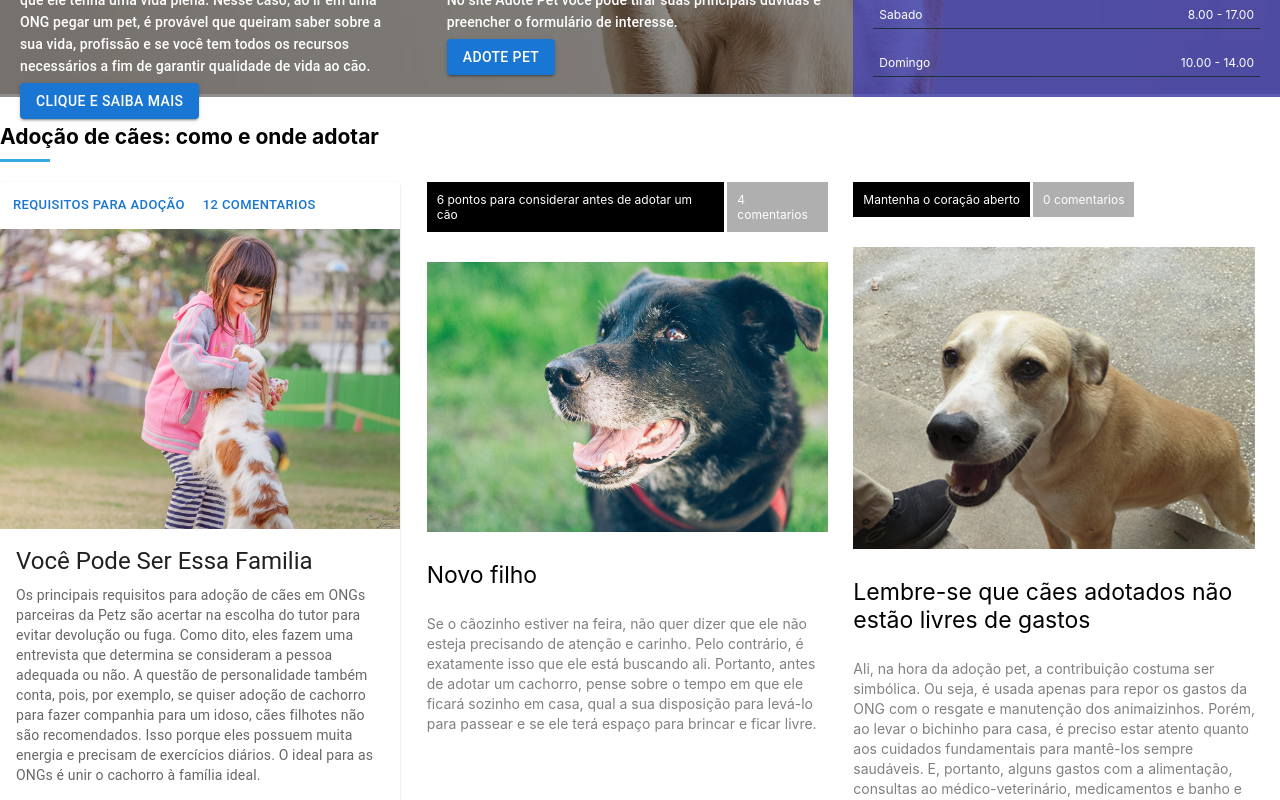
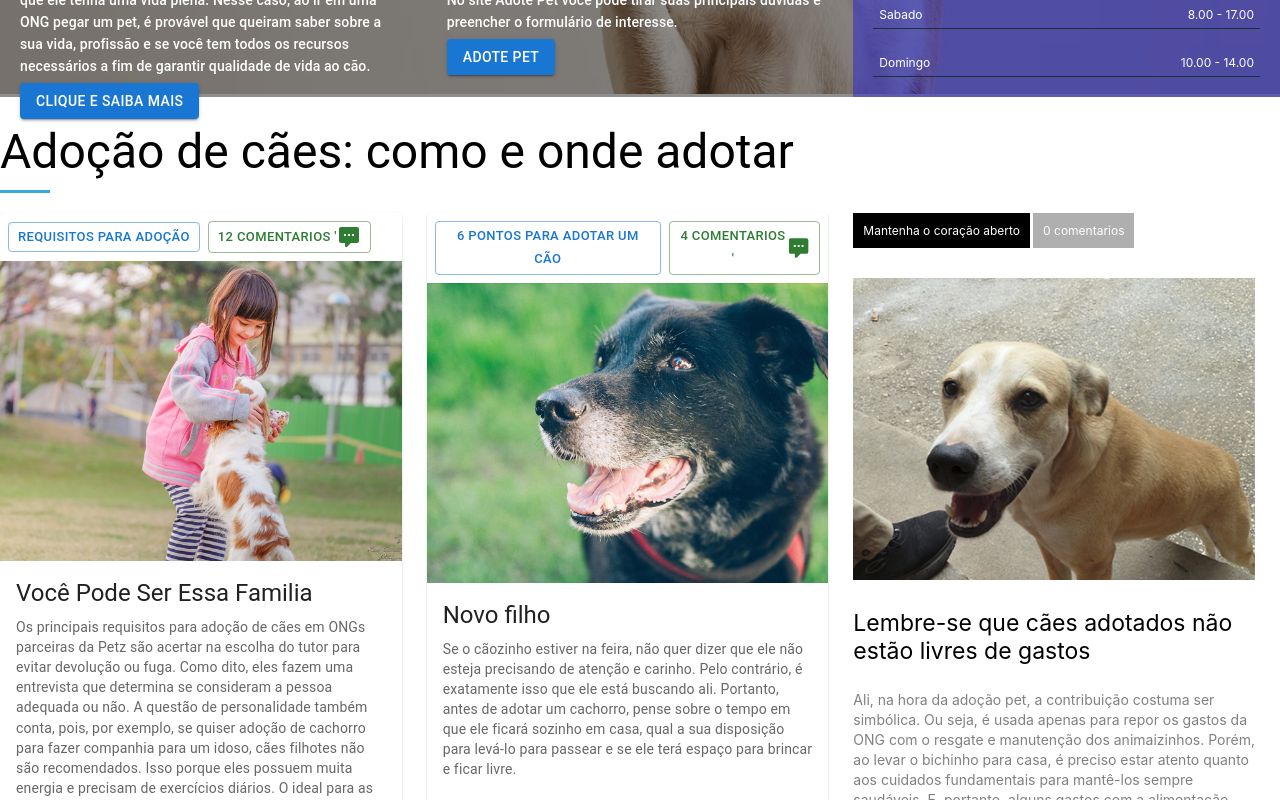
Before and after one commit to jeanpaulo204/React-Template-New-PET, a React (Create React App) app in the folder app/: page / in a window 1280 px wide. Shown: the part 640-1440 px from the top of the page. Built offline with nearby package versions, Linux system fonts and the light colour scheme.

Commit message:
New Component CARD

```diff
--- a/app/src/App.css
+++ b/app/src/App.css
@@ -96,7 +96,7 @@ font-family: fantasy;
 
 
   .InicioMobile{
-    margin-top: 900px;
+    margin-top: 1050px;
   }
 
 
--- a/app/src/Menu/components/card.js
+++ b/app/src/Menu/components/card.js
@@ -5,17 +5,19 @@ import CardContent from '@mui/material/CardContent';
 import CardMedia from '@mui/material/CardMedia';
 import Button from '@mui/material/Button';
 import Typography from '@mui/material/Typography';
-import { TitleTwoTone } from '@mui/icons-material';
+import Icon from '@mdi/react';
+import { mdiCommentProcessing } from '@mdi/js';
 
-export const Carde = ({title, texto, btn , btn1 , image}) => {
+export const Carde = ({title, texto, btn , comentario , image}) => {
 
 
 return (
 
-<Card sx={{ maxWidth: 400 }}>
+<Card sx={{ maxWidth: 450 }}>
 <CardActions>
-        <Button size="small">{btn}</Button>
-        <Button size="small">{btn1}</Button>
+        <Button variant="outlined" size="small">{btn}</Button>
+        <Button variant="outlined" color="success"  size="small">{comentario} '<Icon path={mdiCommentProcessing} size={1} /></Button>
+
 </CardActions>
       <CardMedia
         sx={{ height: 300 }}
--- a/app/src/Menu/inicio/bannercard/template.js
+++ b/app/src/Menu/inicio/bannercard/template.js
@@ -5,6 +5,7 @@ import img4 from './img/img4.png';
 import img8 from './img/img8.png';
 import img7 from './img/img7.png';
 import { Carde } from '../../../Menu/components/card';
+import Typography from '@mui/material/Typography';
 
 export const Iniciobanner = () => {
 
@@ -18,46 +19,30 @@ return (
      <section>
 
             <div class="widget_title">
-                <div class="widget_title_text">Adoção de cães: como e onde adotar</div>
+                <Typography variant="h3" > Adoção de cães: como e onde adotar </Typography>
                 <div class="widget_title_bar"> </div>
             </div>
             <div class="widget_body flex">
                 <article>
-
-
-
-
                     <Carde
                     title="Você Pode Ser Essa Familia"
                     texto="Os principais requisitos para adoção de cães em ONGs parceiras da Petz são acertar na escolha do tutor para evitar devolução ou fuga. Como dito, eles fazem uma entrevista que determina se consideram a pessoa adequada ou não.
                      A questão de personalidade também conta, pois, por exemplo, se quiser adoção de cachorro para fazer companhia para um idoso, cães filhotes não são recomendados. Isso porque eles possuem muita energia e precisam de exercícios diários. O ideal para as ONGs é unir o cachorro à família ideal."
                      btn="Requisitos para adoção"
-                     btn1="12 comentarios"
+                     comentario="12 comentarios"
                      image={img3}
                     />
-
-
-
-
                 </article>
 
                 <article>
-                    <a href="">
-                    <div class="new_data">
-                    <div class="new_posted_at">6 pontos para considerar antes de adotar um cão</div>
-                    <div class="new_comments">4 comentarios</div>
-                    </div>
-                    <div class="news_thumbnail">
-                    <img src={img4} alt="Dog" />
-                    </div>
-                    <div class="new_title">
-                        Novo filho
-                    </div>
-                    <div class="news_resume">Se o cãozinho estiver na feira, não quer dizer que ele não esteja precisando de atenção e carinho. Pelo contrário, é exatamente isso que ele está buscando ali. Portanto, antes de adotar um cachorro, pense sobre o tempo em que ele ficará sozinho em casa, qual a sua disposição para levá-lo para passear e se ele terá espaço para brincar e ficar livre.
 
-
-                   </div>
-                  </a>
+                  <Carde
+                    title="Novo filho"
+                    texto="Se o cãozinho estiver na feira, não quer dizer que ele não esteja precisando de atenção e carinho. Pelo contrário, é exatamente isso que ele está buscando ali. Portanto, antes de adotar um cachorro, pense sobre o tempo em que ele ficará sozinho em casa, qual a sua disposição para levá-lo para passear e se ele terá espaço para brincar e ficar livre."
+                     btn="6 pontos para adotar um cão"
+                     comentario="4 comentarios"
+                     image={img4}
+                    />
 
                 </article>
 
```
